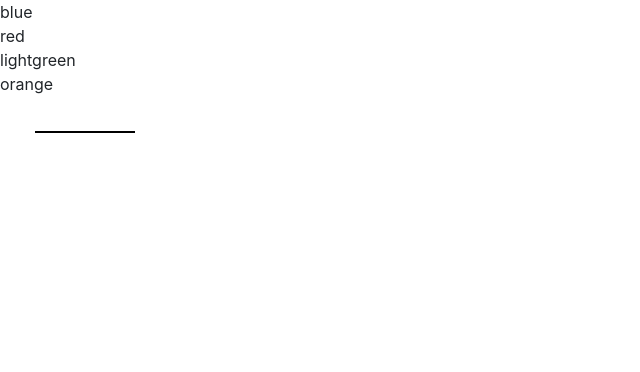
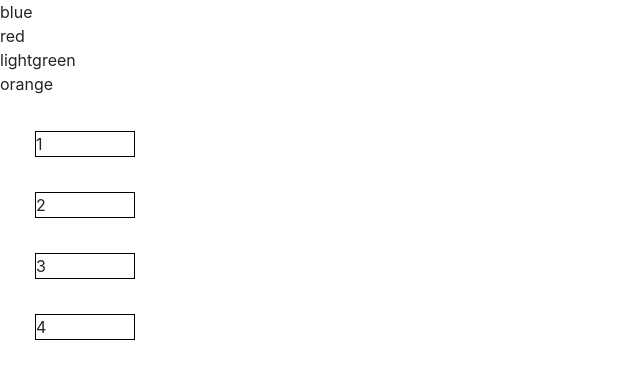
Before and after one commit to RomanJordan/js-hw3, a React (Create React App) app: page / in a window 1280 px wide. Shown: the top 372 px of the page, without its empty margins (0-640 px from the left). Built offline with nearby package versions, Linux system fonts and the light colour scheme.

Commit message:
functionality for all buttons

```diff
--- a/src/components/PadInput.js
+++ b/src/components/PadInput.js
@@ -14,7 +14,7 @@ class PadInput extends Component {
         ]
     }
     onDragStart = (ev, id) => {
-        console.log('dragstart:',id);
+        // console.log('dragstart:',id);
         ev.dataTransfer.setData("id", id);
     }
 
--- a/src/components/designpad.js
+++ b/src/components/designpad.js
@@ -14,16 +14,18 @@ class DesignPad extends Component {
     }
 
 
-    onDragOver = (ev) => {
-        // console.log("on drag over")
+    onDragOver = (ev, name) => {
+        // console.log("on drag on:",name)
         ev.preventDefault();
     }
 
-    onDrop = (ev) => {
-        var id = ev.dataTransfer.getData("id");
-        console.log("on drop, id: "+id)
-        let element = document.getElementById('button')
-        ReactDOM.findDOMNode(element).style.backgroundColor = id
+    onDrop = (ev, name) => {
+        var colid = ev.dataTransfer.getData("id");
+        console.log("USING COLOR: "+colid)
+        console.log("on drop on: "+name)
+        let element = document.getElementById(name)
+        ReactDOM.findDOMNode(element).style.backgroundColor = colid
+        // console.log(name)
         ev.preventDefault();
     }
 
@@ -32,22 +34,18 @@ class DesignPad extends Component {
         this.state.buttons.forEach ((t) => {
             btns.push(
                 <div key={t.name}
-                    onDragStart = {(e) => this.onDragStart(e, t.name)}
-                    draggable
-                    className="draggable"
-                    style = {{backgroundColor: ''}}
-                    >
-                    {t.name}
+                className="designpad"  id={t.id}
+                style={{backgroundColor: 'white'}}
+                onDragOver={(ev)=>this.onDragOver(ev, t.name)}
+                onDrop={(e)=>this.onDrop(e, t.name)}>
+                {t.name}
                 </div>
             );
         });
 
         return(
-            <div className="designpad"  id="button"
-            style={{backgroundColor: 'white'}}
-            onDragOver={(ev)=>this.onDragOver(ev)}
-            onDrop={(e)=>this.onDrop(e, "complete")}>
-
+            <div>
+                {btns}
             </div>
 
         )
```
